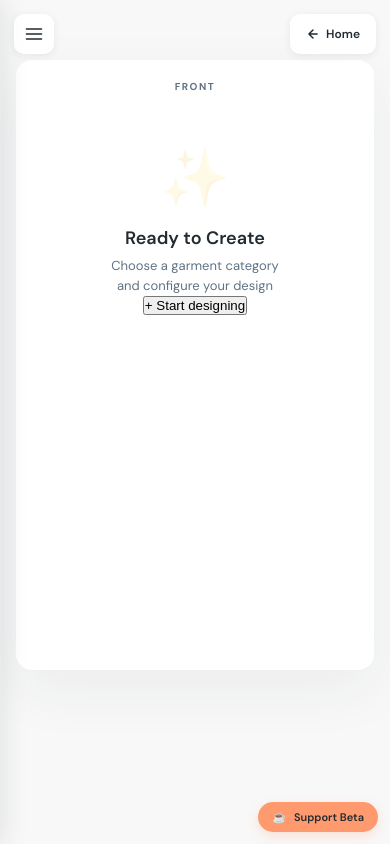
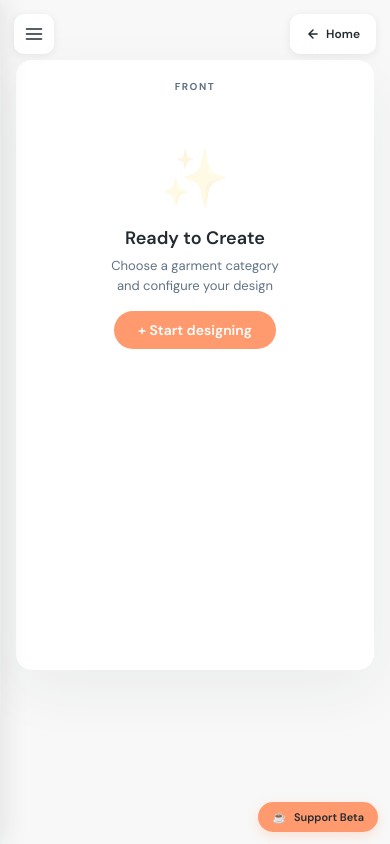
Before and after one commit to mariachauplannaz-oss/flatlabs, a plain HTML site: page app.html in a window 390 px wide. Drawn offline with Linux system fonts and the light colour scheme.

Commit message:
agregar boton mobile canvas

```diff
--- a/styles.css
+++ b/styles.css
@@ -214,6 +214,23 @@ input[type="color"]{width:32px;height:32px;border:2px solid var(--gray3);border-
 .support-button:hover{transform:translateY(-2px);box-shadow:0 6px 16px rgba(255,154,110,.35)}
 
 /* MOBILE */
+.empty-start-btn {
+    margin-top: 16px;
+    padding: 10px 24px;
+    background: var(--accent);
+    color: white;   /* ← cambia a: color: var(--accent-text); */
+    border: none;
+    border-radius: 20px;
+    font-size: 14px;
+    font-weight: 600;
+    cursor: pointer;
+    font-family: inherit;
+}
+
+@media (min-width: 801px) {
+    .empty-start-btn { display: none; }
+}
+
 .burger-btn{
     display:none;position:fixed;top:14px;left:14px;z-index:60;
     width:40px;height:40px;border:none;background:rgba(255,255,255,.9);
```
